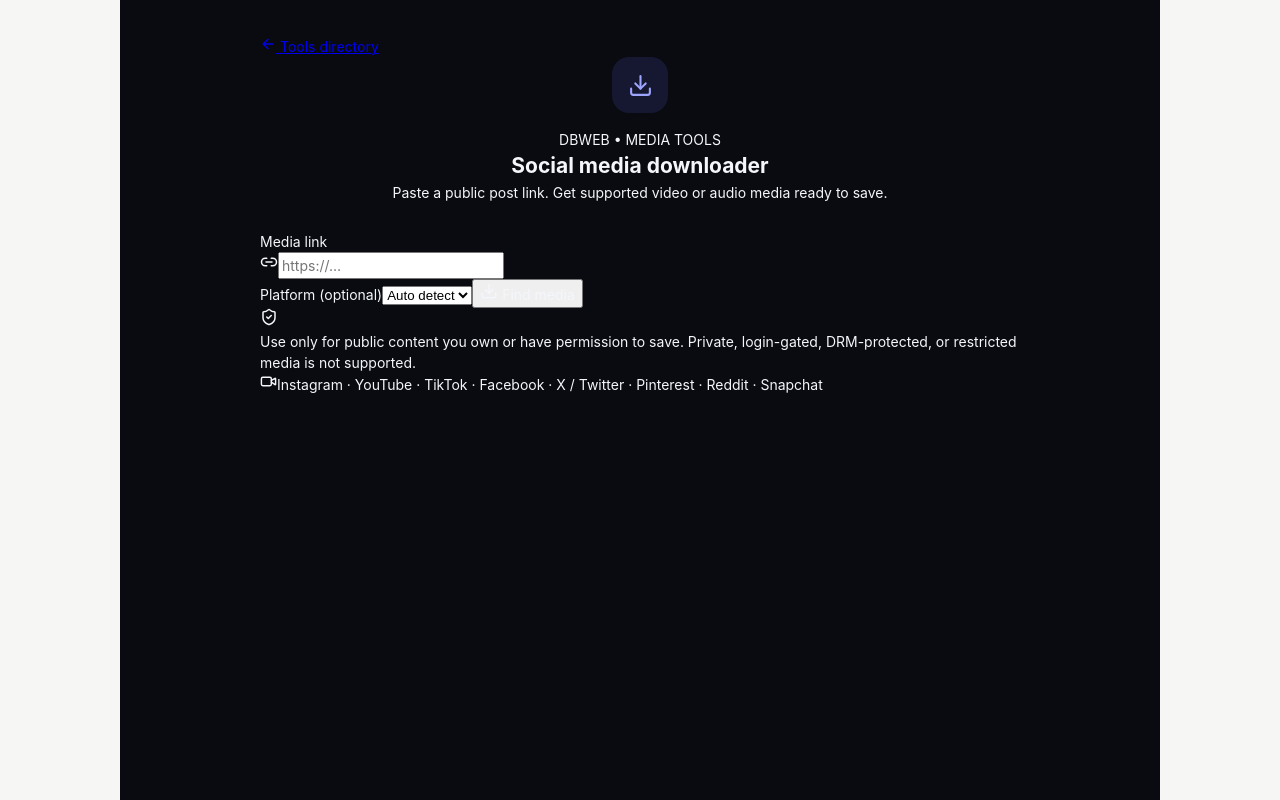
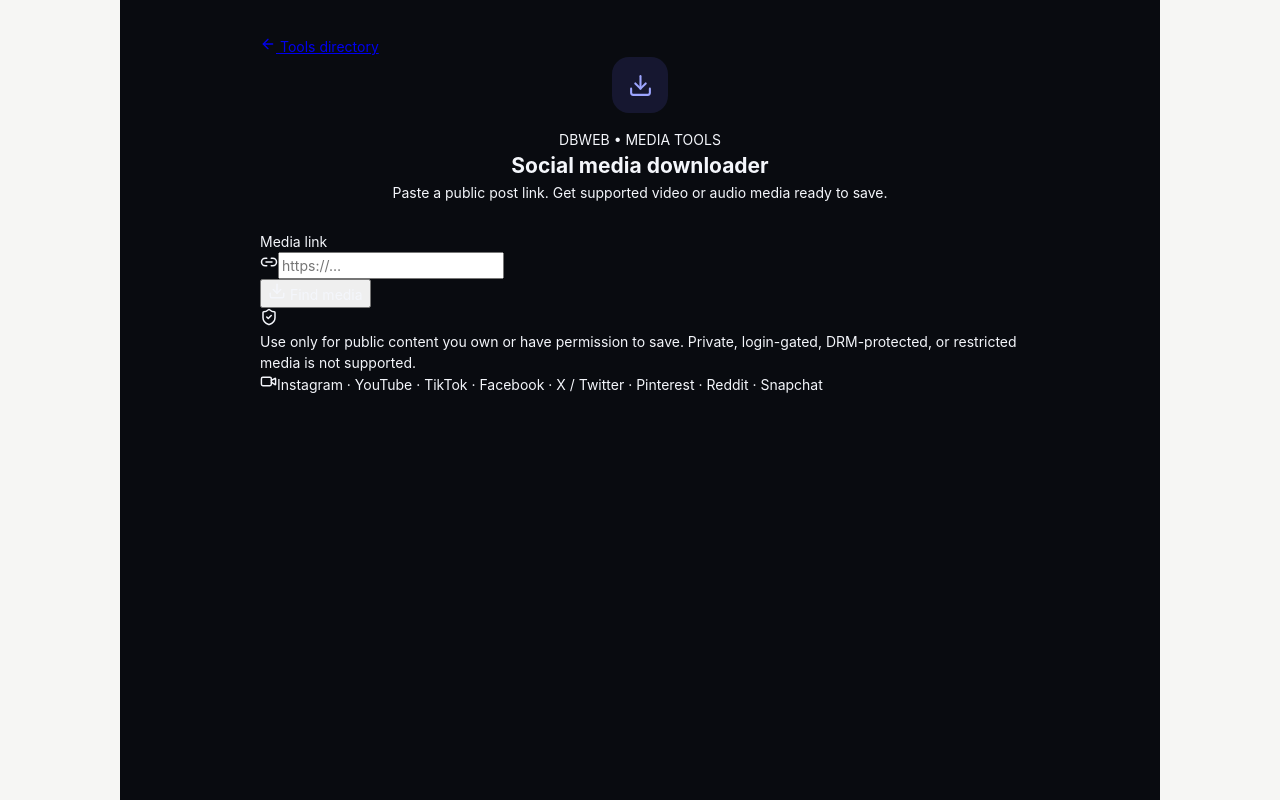
Before and after one commit to chatpataprani/Dbweb, a Next.js app: page /tools/social-downloader in a window 1280 px wide. Built offline with nearby package versions, Linux system fonts and the light colour scheme.

Commit message:
Polish downloader input

```diff
--- a/app/tools/social-downloader/page.jsx
+++ b/app/tools/social-downloader/page.jsx
@@ -8,8 +8,7 @@ const platforms = ["Instagram", "YouTube", "TikTok", "Facebook", "X / Twitter",
 
 export default function SocialDownloaderPage() {
   const [url, setUrl] = useState("");
-  const [platform, setPlatform] = useState("Auto detect");
-  const [busy, setBusy] = useState(false);
+    const [busy, setBusy] = useState(false);
   const [result, setResult] = useState(null);
   const [error, setError] = useState("");
 
@@ -19,7 +18,7 @@ export default function SocialDownloaderPage() {
     try {
       const response = await fetch("/api/social-download", {
         method: "POST", headers: { "Content-Type": "application/json" },
-        body: JSON.stringify({ url, platform })
+        body: JSON.stringify({ url })
       });
       const data = await response.json();
       if (!response.ok) throw new Error(data.error || "Could not process this link.");
@@ -41,8 +40,6 @@ export default function SocialDownloaderPage() {
         <form onSubmit={submit}>
           <label className="socialdl-label" htmlFor="social-url">Media link</label>
           <div className="socialdl-input"><Link2 size={18}/><input id="social-url" type="url" placeholder="https://…" value={url} onChange={e=>setUrl(e.target.value)} required/></div>
-          <label className="socialdl-label" htmlFor="social-platform">Platform (optional)</label>
-          <select id="social-platform" value={platform} onChange={e=>setPlatform(e.target.value)}><option>Auto detect</option>{platforms.map(p=><option key={p}>{p}</option>)}</select>
           <button className="socialdl-submit" disabled={busy}>{busy?<><LoaderCircle className="socialdl-spin" size={18}/> Processing link…</>:<><Download size={18}/> Find media</>}</button>
         </form>
         {error && <div className="socialdl-alert"><AlertCircle size={18}/><span>{error}</span></div>}
```
